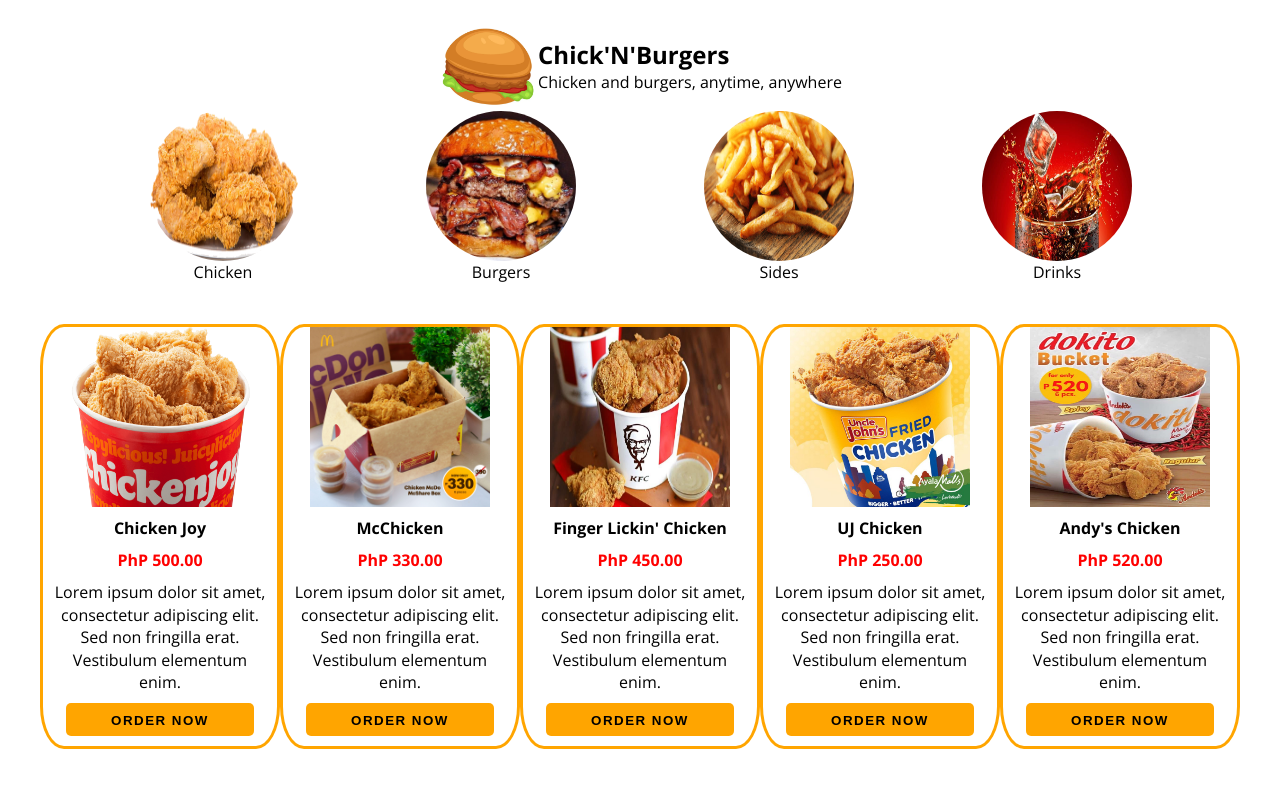
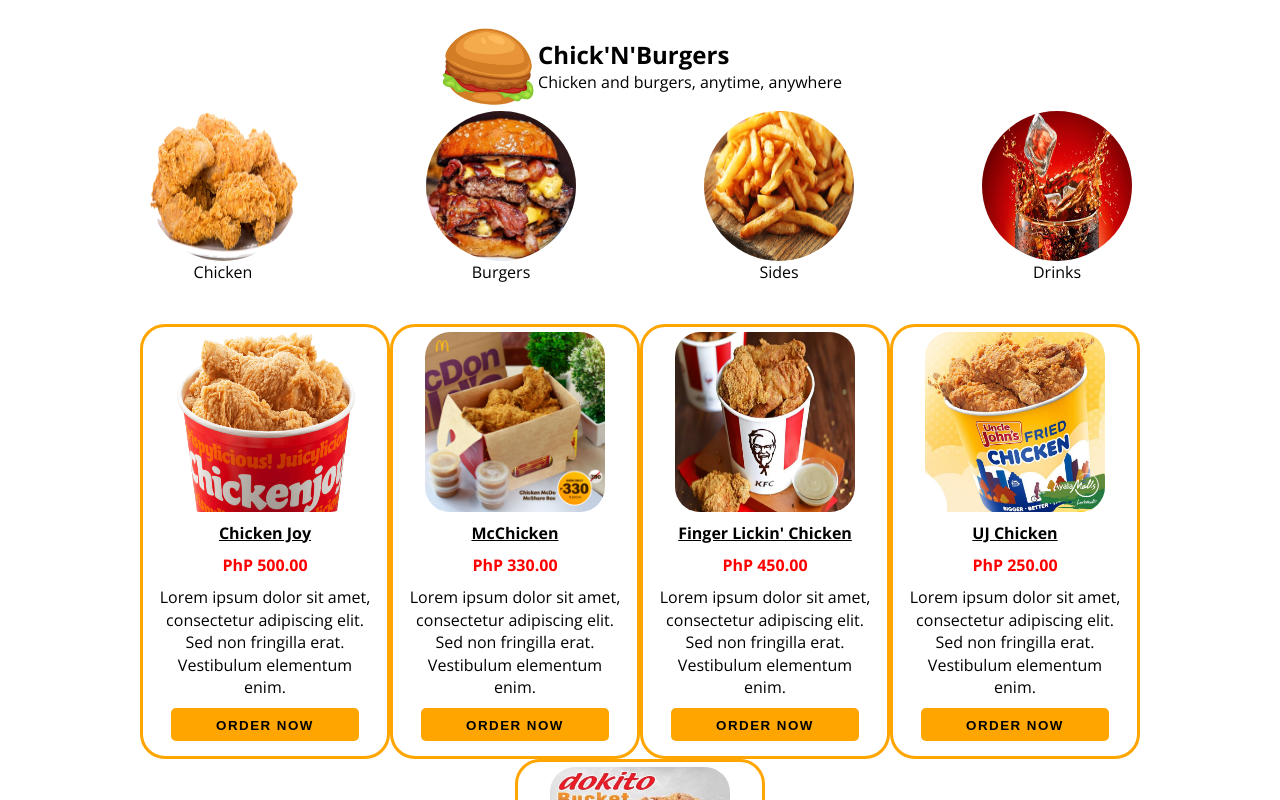
Before and after one commit to flcsn/chick-n-burger-landing-page, a React (Create React App) app: page / in a window 1280 px wide. Both pictures are taken after a click on the element 223 px from the left and 186 px from the top of the page. Shown: the top 800 px of the page. Built offline with nearby package versions, Linux system fonts and the light colour scheme.

Commit message:
added flex wrap and centered food menu

```diff
--- a/src/index.css
+++ b/src/index.css
@@ -87,6 +87,9 @@
 
 .food-menu {
   display: flex;
+  flex-wrap: wrap;
+  flex-grow: 1;
+  justify-content: center;
   padding: 20px;
   margin: 0 20px;
 
@@ -99,8 +102,9 @@
   flex-direction: column;
   align-items: center;
   border: 3px solid orange;
-  border-radius: 10%;
-  max-width: 30%;
+  border-radius: 25px;
+  max-width: 250px;
+  padding: 5px;
 }
 
 .food-item > * {
@@ -109,6 +113,7 @@
 
 .food-title {
   font-weight: bold;
+  text-decoration: underline;
 }
 
 .food-price {
@@ -119,6 +124,8 @@
 .food-image {
   height: 180px;
   width: 180px;
+  border-radius: 25px;
+  overflow: hidden
 }
 
 .food-image img {
```
